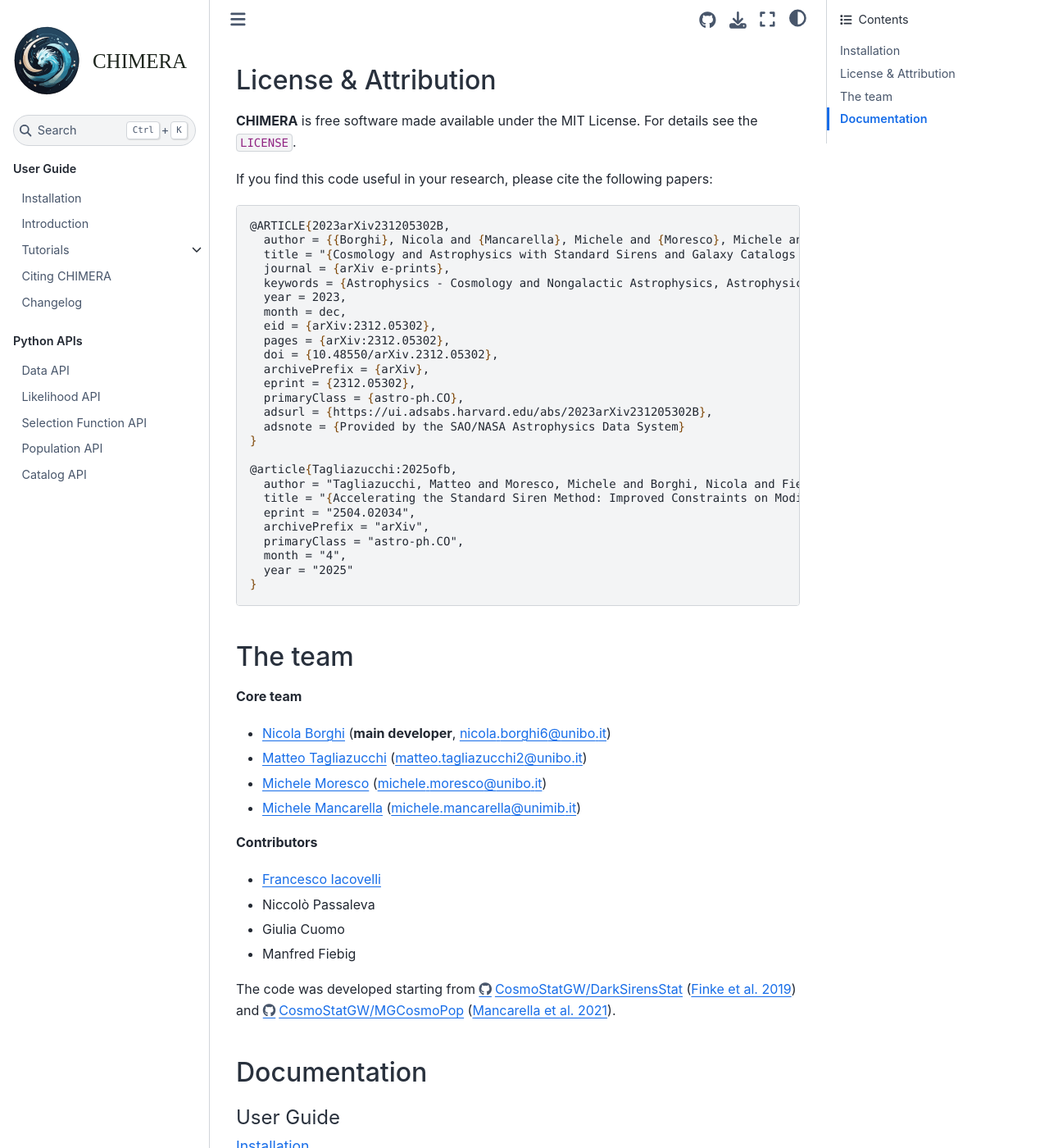
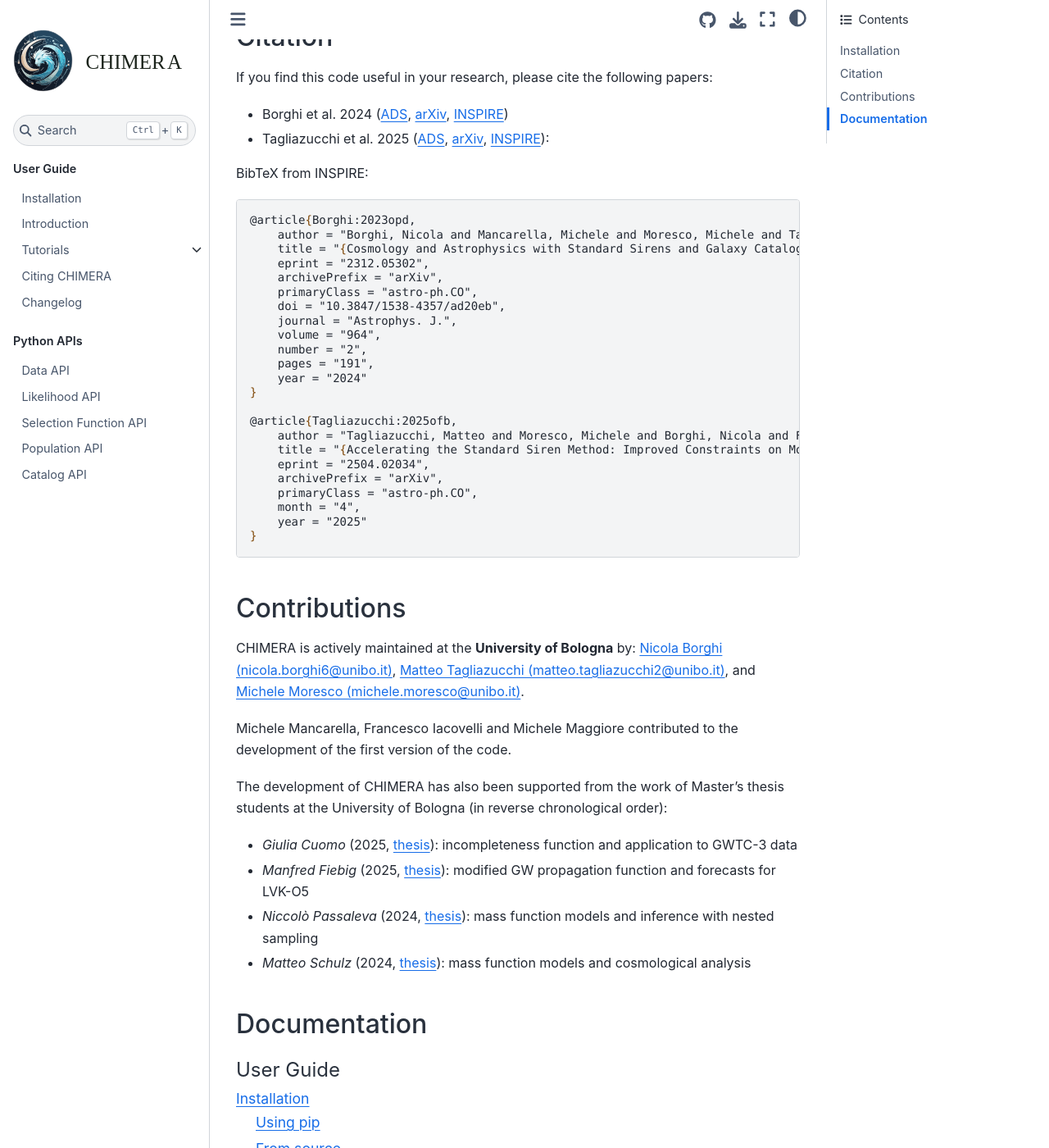
Before and after one commit to CosmoStatGW/CHIMERA, a Sphinx documentation site: the page built from docs/index.rst, in a window 1280 px wide and 1400 px high, scrolled down 735 px. Shown: the whole window at 82% size. Built offline with Sphinx 7.4.7 and the Sphinx Book theme 1.1.4, drawn with Linux system fonts in a browser that asks for light colours; some of the changed text lies outside the part shown.

```diff
--- a/docs/index.rst
+++ b/docs/index.rst
@@ -64,62 +66,58 @@ To test the installation, run the following command:
 
     python -c "import CHIMERA; print(CHIMERA.__version__)"
 
-To install and use the code on HPC facilities with GPU nodes follow, the instructions in "install_hpc.txt".
+You can also run **CHIMERA** on GPU, but you have to install JAX with GPU support as explained in the `JAX installation guide <https://jax.readthedocs.io/en/latest/installation.html>`_.
 
-License & Attribution
----------------------
 
-**CHIMERA** is free software made available under the MIT License. For details see the ``LICENSE``.
+Citation
+--------
 
 If you find this code useful in your research, please cite the following papers:
 
+- Borghi et al. 2024 (`ADS <https://ui.adsabs.harvard.edu/abs/2024ApJ...964..191B/abstract>`_, `arXiv <https://arxiv.org/abs/2312.05302>`_, `INSPIRE <https://inspirehep.net/literature/2734729>`_)
+- Tagliazucchi et al. 2025 (`ADS <https://ui.adsabs.harvard.edu/abs/2023arXiv231205302B/>`_, `arXiv <https://arxiv.org/abs/2312.05302>`_, `INSPIRE <https://inspirehep.net/literature/2907634>`_):
+
+BibTeX from INSPIRE:
+
 .. code-block:: tex
 
-  @ARTICLE{2023arXiv231205302B,
-    author = {{Borghi}, Nicola and {Mancarella}, Michele and {Moresco}, Michele and et al.},
-    title = "{Cosmology and Astrophysics with Standard Sirens and Galaxy Catalogs in View of Future Gravitational Wave Observations}",
-    journal = {arXiv e-prints},
-    keywords = {Astrophysics - Cosmology and Nongalactic Astrophysics, Astrophysics - Astrophysics of Galaxies, General Relativity and Quantum Cosmology},
-    year = 2023,
-    month = dec,
-    eid = {arXiv:2312.05302},
-    pages = {arXiv:2312.05302},
-    doi = {10.48550/arXiv.2312.05302},
-    archivePrefix = {arXiv},
-    eprint = {2312.05302},
-    primaryClass = {astro-ph.CO},
-    adsurl = {https://ui.adsabs.harvard.edu/abs/2023arXiv231205302B},
-    adsnote = {Provided by the SAO/NASA Astrophysics Data System}
-  }
+    @article{Borghi:2023opd,
+        author = "Borghi, Nicola and Mancarella, Michele and Moresco, Michele and Tagliazucchi, Matteo and Iacovelli, Francesco and Cimatti, Andrea and Maggiore, Michele",
+        title = "{Cosmology and Astrophysics with Standard Sirens and Galaxy Catalogs in View of Future Gravitational Wave Observations}",
+        eprint = "2312.05302",
+        archivePrefix = "arXiv",
+        primaryClass = "astro-ph.CO",
+        doi = "10.3847/1538-4357/ad20eb",
+        journal = "Astrophys. J.",
+        volume = "964",
+        number = "2",
+        pages = "191",
+        year = "2024"
+    }
 
-  @article{Tagliazucchi:2025ofb,
-    author = "Tagliazucchi, Matteo and Moresco, Michele and Borghi, Nicola and Fiebig, Manfred",
-    title = "{Accelerating the Standard Siren Method: Improved Constraints on Modified Gravitational Wave Propagation with Future Data}",
-    eprint = "2504.02034",
-    archivePrefix = "arXiv",
-    primaryClass = "astro-ph.CO",
-    month = "4",
-    year = "2025"
-  }
+    @article{Tagliazucchi:2025ofb,
+        author = "Tagliazucchi, Matteo and Moresco, Michele and Borghi, Nicola and Fiebig, Manfred",
+        title = "{Accelerating the Standard Siren Method: Improved Constraints on Modified Gravitational Wave Propagation with Future Data}",
+        eprint = "2504.02034",
+        archivePrefix = "arXiv",
+        primaryClass = "astro-ph.CO",
+        month = "4",
+        year = "2025"
+    }
 
-The team
---------
+Contributions
+-------------
 
-**Core team**
+CHIMERA is actively maintained at the **University of Bologna** by: `Nicola Borghi (nicola.borghi6@unibo.it) <https://orcid.org/0000-0002-2889-8997>`_, `Matteo Tagliazucchi (matteo.tagliazucchi2@unibo.it) <https://orcid.org/0009-0003-8886-3184>`_, and `Michele Moresco (michele.moresco@unibo.it) <https://orcid.org/0000-0002-7616-7136>`_.
 
-- `Nicola Borghi <https://orcid.org/0000-0002-2889-8997>`_ (**main developer**, nicola.borghi6@unibo.it)
-- `Matteo Tagliazucchi <https://orcid.org/0000-0002-2889-8997>`_ (matteo.tagliazucchi2@unibo.it)
-- `Michele Moresco <https://orcid.org/0000-0002-7616-7136>`_ (michele.moresco@unibo.it)
-- `Michele Mancarella <https://orcid.org/0000-0002-0675-508X>`_ (michele.mancarella@unimib.it)
+Michele Mancarella, Francesco Iacovelli and Michele Maggiore contributed to the development of the first version of the code.
 
-**Contributors**
+The development of CHIMERA has also been supported from the work of Master's thesis students at the University of Bologna (in reverse chronological order):
 
-- `Francesco Iacovelli <https://orcid.org/0000-0002-4875-5862>`_
-- Niccolò Passaleva
-- Giulia Cuomo
-- Manfred Fiebig
-
-The code was developed starting from https://github.com/CosmoStatGW/DarkSirensStat (`Finke et al. 2019 <https://orcid.org/0000-0002-2889-8997>`_) and https://github.com/CosmoStatGW/MGCosmoPop (`Mancarella et al. 2021 <https://orcid.org/0000-0002-2889-8997>`_).
+- *Giulia Cuomo* (2025, `thesis <https://amslaurea.unibo.it/id/eprint/35185/>`_): incompleteness function and application to GWTC-3 data
+- *Manfred Fiebig* (2025, `thesis <https://amslaurea.unibo.it/id/eprint/34082/>`_): modified GW propagation function and forecasts for LVK-O5
+- *Niccolò Passaleva* (2024, `thesis <https://amslaurea.unibo.it/id/eprint/30896/>`_): mass function models and inference with nested sampling
+- *Matteo Schulz* (2024, `thesis <https://amslaurea.unibo.it/id/eprint/30896/>`_): mass function models and cosmological analysis
 
 Documentation
 -------------
```
Also changed, not shown: other parts of docs/index.rst (+6 -4 lines), README.md (+50 -36 lines), pyproject.toml (+17 -0 lines), .readthedocs.yaml (added), docs/_static/CHIMERA_diagram.svg, docs/_static/CHIMERA_logoNB2.svg, 2 other files.
